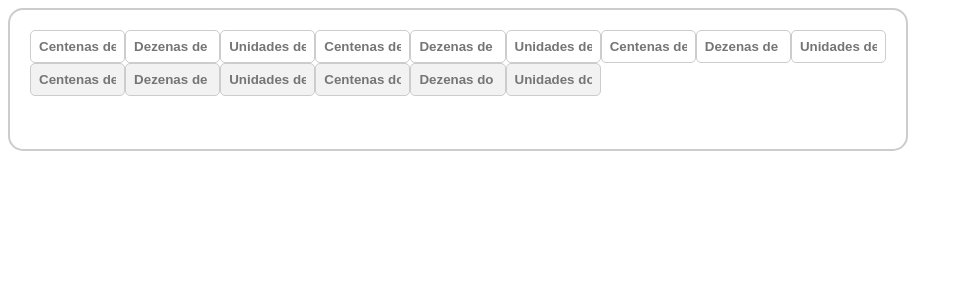
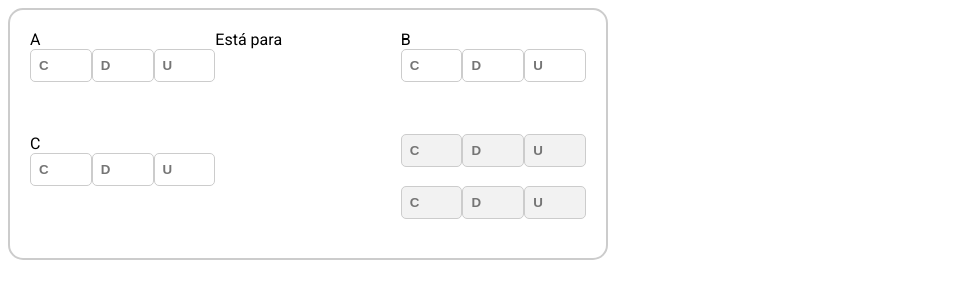
Before and after one commit to N1kkoin/calculadoras, a plain HTML site: page regra-de-três-uni/index.html in a window 1280 px wide. Shown: the whole page, without its empty margins (0-963 px from the left). Drawn offline with Linux system fonts and the light colour scheme.

Commit message:
Update index.html

```diff
--- a/regra-de-três-uni/index.html
+++ b/regra-de-três-uni/index.html
@@ -14,11 +14,49 @@
         .parent {
             display: grid;
             grid-template-columns: repeat(3, 1fr);
-            grid-template-rows: repeat(3, 1fr);
+            grid-template-rows: repeat(4, 1fr);
             grid-column-gap: 0px;
             grid-row-gap: 0px;
-            width: 100%;
+        }
 
+        .div1 {
+            grid-area: 1 / 1 / 2 / 2;
+        }
+
+        .div2 {
+            grid-area: 1 / 2 / 2 / 3;
+        }
+
+        .div3 {
+            grid-area: 1 / 3 / 2 / 4;
+        }
+
+        .div4 {
+            grid-area: 3 / 1 / 4 / 2;
+        }
+
+        .div5 {
+            grid-area: 3 / 2 / 4 / 3;
+        }
+
+        .div6 {
+            grid-area: 3 / 3 / 4 / 4;
+        }
+
+        .div7 {
+            grid-area: 2 / 1 / 3 / 2;
+        }
+
+        .div8 {
+            grid-area: 2 / 2 / 3 / 3;
+        }
+
+        .div9 {
+            grid-area: 2 / 3 / 3 / 4;
+        }
+
+        .div10 {
+            grid-area: 4 / 3 / 5 / 4;
         }
 
         .parent span {
@@ -27,48 +65,14 @@
             font-weight: bold;
         }
 
-        .div1 {
-            grid-area: 1 / 1 / 2 / 2;
-        }
 
-        .div2 {
-            grid-area: 1 / 2 / 2 / 3;
-
-        }
-
-        .div3 {
-            grid-area: 1 / 3 / 2 / 4;
-        }
-
-        .div4 {
-            grid-area: 2 / 1 / 3 / 4;
-
-        }
 
         .div4 span {
             color: #ccc;
             font-size: 12px;
         }
 
-        .div5 {
-            grid-area: 3 / 1 / 4 / 2;
-        }
 
-        .div6 {
-            grid-area: 3 / 2 / 4 / 3;
-        }
-
-        .div7 {
-            grid-area: 3 / 3 / 4 / 4;
-        }
-
-        .div2,
-        .div4,
-        .div6 {
-            display: flex;
-            align-items: center;
-            justify-content: center;
-        }
 
         input[type="text"] {
             padding: 8px;
@@ -104,41 +108,60 @@
             border-radius: 15px;
         }
 
-        .a, .b, .c, .x, .resto {
+        .a,
+        .b,
+        .c,
+        .x,
+        .resto {
             display: flex;
             height: fit-content;
+
         }
     </style>
 </head>
 
 <body>
-    <div style="max-width: 900px;">
+    <div style="max-width: 600px;">
         <div class="calculadora-caixa">
             <div class="parent">
+                <div class="div1">
+                    A
                     <div class="a">
-                    <input type="text" id="a_hundreds" placeholder="Centenas de A" oninput="calculatecdu()">
-                    <input type="text" id="a_tens" placeholder="Dezenas de A" oninput="calculatecdu()">
-                    <input type="text" id="a_units" placeholder="Unidades de A" oninput="calculatecdu()">
+                        <input type="text" id="a_hundreds" placeholder="C" oninput="calculatecdu()">
+                        <input type="text" id="a_tens" placeholder="D " oninput="calculatecdu()">
+                        <input type="text" id="a_units" placeholder="U" oninput="calculatecdu()">
                     </div>
+                </div>
+                <div class="div2">Está para</div>
+                <div class="div3">
+                    B
                     <div class="b">
-                    <input type="text" id="b_hundreds" placeholder="Centenas de B" oninput="calculatecdu()">
-                    <input type="text" id="b_tens" placeholder="Dezenas de B" oninput="calculatecdu()">
-                    <input type="text" id="b_units" placeholder="Unidades de B" oninput="calculatecdu()">
+                        <input type="text" id="b_hundreds" placeholder="C" oninput="calculatecdu()">
+                        <input type="text" id="b_tens" placeholder="D" oninput="calculatecdu()">
+                        <input type="text" id="b_units" placeholder="U" oninput="calculatecdu()">
                     </div>
+                </div>
+                <div class="div4">
+                    C
                     <div class="c">
-                    <input type="text" id="c_hundreds" placeholder="Centenas de C" oninput="calculatecdu()">
-                    <input type="text" id="c_tens" placeholder="Dezenas de C" oninput="calculatecdu()">
-                    <input type="text" id="c_units" placeholder="Unidades de C" oninput="calculatecdu()">
+                        <input type="text" id="c_hundreds" placeholder="C" oninput="calculatecdu()">
+                        <input type="text" id="c_tens" placeholder="D" oninput="calculatecdu()">
+                        <input type="text" id="c_units" placeholder="U" oninput="calculatecdu()">
                     </div>
+                </div>
+                <div class="div6">
                     <div class="x">
-                    <input type="text" id="result_hundreds" placeholder="Centenas de X" readonly>
-                    <input type="text" id="result_tens" placeholder="Dezenas de X" readonly>
-                    <input type="text" id="result_units" placeholder="Unidades de X" readonly>
+                        <input type="text" id="result_hundreds" placeholder="C" readonly>
+                        <input type="text" id="result_tens" placeholder="D" readonly>
+                        <input type="text" id="result_units" placeholder="U" readonly>
                     </div>
+                </div>
+                <div class="div10">
                     <div class="resto">
-                    <input type="text" id="rest_hundreds" placeholder="Centenas do Resto" readonly>
-                    <input type="text" id="rest_tens" placeholder="Dezenas do Resto" readonly>
-                    <input type="text" id="rest_units" placeholder="Unidades do Resto" readonly>
+                        <input type="text" id="rest_hundreds" placeholder="C" readonly>
+                        <input type="text" id="rest_tens" placeholder="D" readonly>
+                        <input type="text" id="rest_units" placeholder="U" readonly>
+                    </div>
                 </div>
             </div>
         </div>
```
Lines whose indentation alone changed are shown as unchanged.
